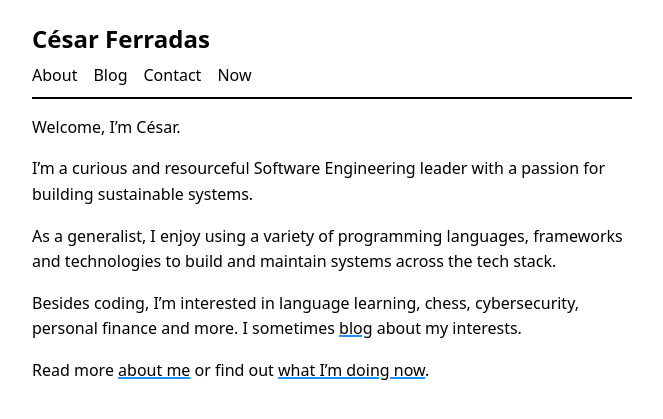
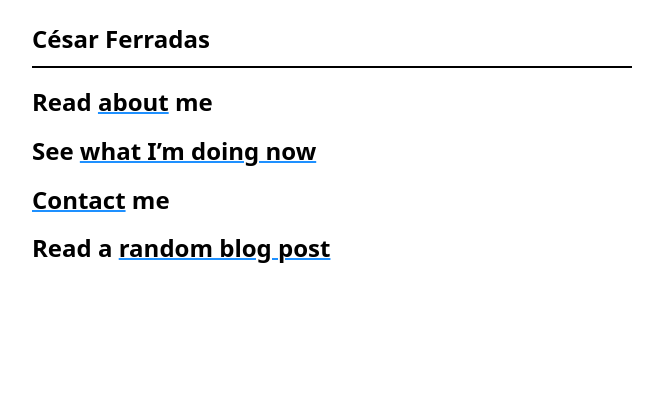
Before and after one commit to cesarferradas/ferrad.as, a Jekyll site: the page built from index.md, in a window 1280 px wide. Shown: the top 419 px of the page, without its empty margins (308-971 px from the left). Built offline with Jekyll 4.4.1, drawn with Linux system fonts in a browser that asks for light colours.

Commit message:
Update homepage
Use it as a way to link to other content.

```diff
--- a/_config.yml
+++ b/_config.yml
@@ -1,6 +1,6 @@
 # General
 title:          César Ferradas
-description:    Software Engineering, Business, Minimalism, Finance
+description:    Building sustainable systems in tech and life.
 url:            https://ferrad.as
 baseurl:        ""
 
--- a/_layouts/default.html
+++ b/_layouts/default.html
@@ -33,9 +33,11 @@
   </head>
   <body>
     <header><a href="/">{{ site.title }}</a></header>
+    {% if page.title -%}
     <nav>
       <a href="/about">About</a><a href="/blog">Blog</a><a href="/contact">Contact</a><a href="/now">Now</a>
     </nav>
+    {% endif -%}
     <hr>
     <main>
       {{ content -}}
--- a/index.md
+++ b/index.md
@@ -2,15 +2,17 @@
 layout: default
 ---
 
-Welcome, I'm César.
+## Read [about](/about) me
 
-I'm a curious and resourceful Software Engineering leader with a passion for
-building sustainable systems.
+## See [what I'm doing now](/now)
 
-As a generalist, I enjoy using a variety of programming languages, frameworks
-and technologies to build and maintain systems across the tech stack.
+## [Contact](/contact) me
 
-Besides coding, I'm interested in language learning, chess, cybersecurity,
-personal finance and more. I sometimes [blog](/blog) about my interests.
+<h2>
+  Read a <a id="random-post" href="/blog/">random blog post</a>
+</h2>
 
-Read more [about me](/about) or find out [what I'm doing now](/now).
+<script>
+  var posts = [{% for post in site.posts %}"{{ post.url }}"{% unless forloop.last %},{% endunless %}{% endfor %}];
+  document.getElementById("random-post").href = posts[Math.floor(Math.random() * posts.length)];
+</script>
```
